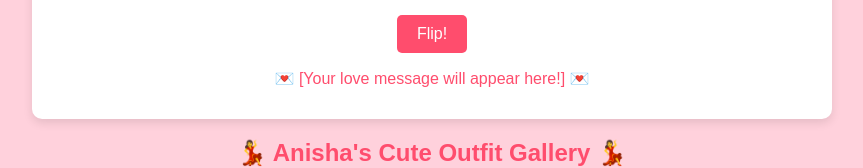
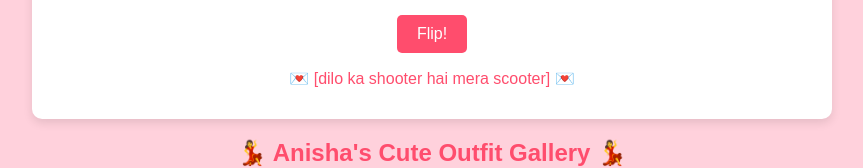
Before and after one commit to lychee333/ForMyAnisha, a plain HTML site: page index.html in a window 1280 px wide. Shown: the part 283-451 px from the top of the page, without its empty margins (208-1071 px from the left). Drawn offline with Linux system fonts and the light colour scheme.

Commit message:
Update index.html

```diff
--- a/index.html
+++ b/index.html
@@ -65,7 +65,7 @@
             <h2>📚 Flip the Book 📚</h2>
             <p>Click the button to reveal a cute message!</p>
             <button class="btn" onclick="revealNote()">Flip!</button>
-            <p id="note">💌 [Your love message will appear here!] 💌</p>
+            <p id="note">💌 [dilo ka shooter hai mera scooter] 💌</p>
         </div>
 
         <div class="gallery">
```
